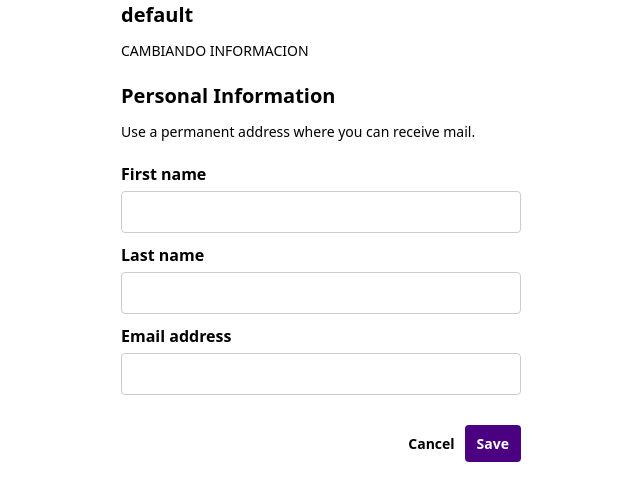
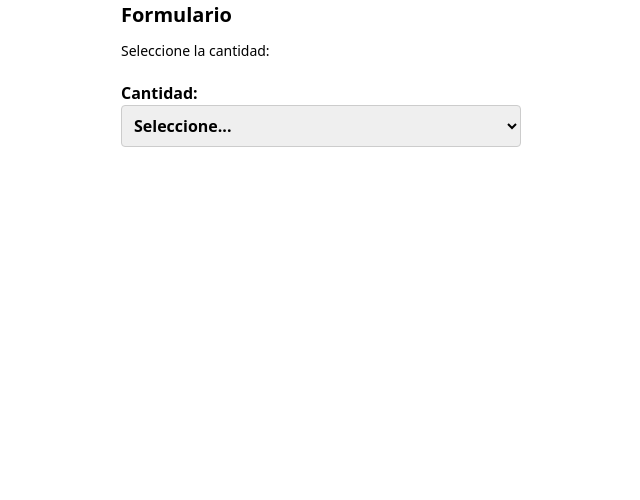
Before and after one commit to joseandresgavilanes/MicroFrontend-Practice, a Next.js app: page / in a window 1280 px wide. Shown: the top 500 px of the page, without its empty margins (319-959 px from the left). Built offline with nearby package versions, Linux system fonts and the light colour scheme.

Commit message:
creating forms that are required for the mvp presentation and demostration

```diff
--- a/next.config.js
+++ b/next.config.js
@@ -37,6 +37,9 @@ const nextConfig = {
         remotes: remotes(options.isServer),
         exposes: {
           "./form": "./src/components/Form.tsx",
+          "./selectQuantity": "./src/components/SelectQuantity.tsx",
+          "./selectCategory": "./src/components/SelectCategory.tsx",
+          "./askProducts": "./src/components/AskProduct.tsx",
         },
         extraOptions: {
           exposePages: true,
--- /dev/null
+++ b/src/components/AskProduct.tsx
@@ -0,0 +1,86 @@
+import React, { useState } from 'react';
+
+
+const styles = {
+    formContainer: {
+      maxWidth: "400px",
+      margin: "0 auto",
+    },
+    heading: {
+      fontSize: "20px",
+      fontWeight: "bold",
+      marginBottom: "10px",
+    },
+    subheading: {
+      fontSize: "14px",
+      marginBottom: "20px",
+    },
+    label: {
+      display: "block",
+      marginBottom: "5px",
+      fontWeight: "bold",
+    },
+    input: {
+      width: "100%",
+      padding: "8px",
+      borderRadius: "4px",
+      border: "1px solid #ccc",
+      marginBottom: "10px",
+    },
+    error: {
+      color: "red",
+      marginBottom: "10px",
+    },
+    buttonContainer: {
+      display: "flex",
+      justifyContent: "flex-end",
+      marginTop: "20px",
+    },
+    cancelButton: {
+      fontSize: "14px",
+      fontWeight: "bold",
+      marginRight: "10px",
+    },
+    saveButton: {
+      fontSize: "14px",
+      fontWeight: "bold",
+      backgroundColor: "indigo",
+      color: "white",
+      border: "none",
+      padding: "8px 12px",
+      borderRadius: "4px",
+      cursor: "pointer",
+    },
+    successMessage: {
+      color: "green",
+      marginTop: "10px",
+    },
+  };
+
+const AskProduct = () => {
+  const [isChecked, setIsChecked] = useState(false);
+
+  const handleCheckboxChange = () => {
+    setIsChecked(!isChecked);
+  };
+
+  return (
+    <div style={styles.formContainer}>
+      <h2 style={styles.heading}>Formulario</h2>
+      <div style={styles.subheading}>Selecciona un producto:</div>
+      <label style={styles.label}>
+        <input
+          type="checkbox"
+          checked={isChecked}
+          onChange={handleCheckboxChange}
+        />
+        Existen productos para entregar?
+      </label>
+      <div style={styles.successMessage}>
+        {isChecked && "Existen productos para entregar"}
+      </div>
+    </div>
+  );
+};
+
+export default AskProduct;
--- a/src/components/Button.jsx
+++ /dev/null
@@ -1,9 +0,0 @@
-import React from 'react'
-
-const Button = () => {
-  return (
-    <div>Button</div>
-  )
-}
-
-export default Button
--- /dev/null
+++ b/src/components/SelectCategory.tsx
@@ -0,0 +1,94 @@
+import React, { useState } from 'react'
+
+
+const styles = {
+    formContainer: {
+      maxWidth: "400px",
+      margin: "0 auto",
+    },
+    heading: {
+      fontSize: "20px",
+      fontWeight: "bold",
+      marginBottom: "10px",
+    },
+    subheading: {
+      fontSize: "14px",
+      marginBottom: "20px",
+    },
+    label: {
+      display: "block",
+      marginBottom: "5px",
+      fontWeight: "bold",
+    },
+    input: {
+      width: "100%",
+      padding: "8px",
+      borderRadius: "4px",
+      border: "1px solid #ccc",
+      marginBottom: "10px",
+    },
+    error: {
+      color: "red",
+      marginBottom: "10px",
+    },
+    buttonContainer: {
+      display: "flex",
+      justifyContent: "flex-end",
+      marginTop: "20px",
+    },
+    cancelButton: {
+      fontSize: "14px",
+      fontWeight: "bold",
+      marginRight: "10px",
+    },
+    saveButton: {
+      fontSize: "14px",
+      fontWeight: "bold",
+      backgroundColor: "indigo",
+      color: "white",
+      border: "none",
+      padding: "8px 12px",
+      borderRadius: "4px",
+      cursor: "pointer",
+    },
+    successMessage: {
+      color: "green",
+      marginTop: "10px",
+    },
+  };
+
+
+const SelectCategory = () => {
+    const [selectedQuantity, setSelectedQuantity] = useState('');
+
+  const handleQuantityChange = (event) => {
+    setSelectedQuantity(event.target.value);
+  };
+
+  return (
+    <div style={styles.formContainer}>
+      <h2 style={styles.heading}>Formulario</h2>
+      <div style={styles.subheading}>Seleccione la categoria:</div>
+      <label style={styles.label}>
+        Categoria:
+        <select
+          value={selectedQuantity}
+          onChange={handleQuantityChange}
+          style={styles.input}
+        >
+          <option value="">Seleccione...</option>
+          <option value="Tecnologia">Tecnologia</option>
+          <option value="Vestimenta">Vestimenta</option>
+          <option value="Medicamento">Medicamento</option>
+        </select>
+      </label>
+      {selectedQuantity && (
+        <div style={styles.successMessage}>
+          Se ha seleccionado la categoria: {selectedQuantity}
+        </div>
+      )}
+    </div>
+  );
+}
+
+export default SelectCategory
--- /dev/null
+++ b/src/components/SelectQuantity.tsx
@@ -0,0 +1,94 @@
+import React, { useState } from 'react';
+
+
+const styles = {
+    formContainer: {
+      maxWidth: "400px",
+      margin: "0 auto",
+    },
+    heading: {
+      fontSize: "20px",
+      fontWeight: "bold",
+      marginBottom: "10px",
+    },
+    subheading: {
+      fontSize: "14px",
+      marginBottom: "20px",
+    },
+    label: {
+      display: "block",
+      marginBottom: "5px",
+      fontWeight: "bold",
+    },
+    input: {
+      width: "100%",
+      padding: "8px",
+      borderRadius: "4px",
+      border: "1px solid #ccc",
+      marginBottom: "10px",
+    },
+    error: {
+      color: "red",
+      marginBottom: "10px",
+    },
+    buttonContainer: {
+      display: "flex",
+      justifyContent: "flex-end",
+      marginTop: "20px",
+    },
+    cancelButton: {
+      fontSize: "14px",
+      fontWeight: "bold",
+      marginRight: "10px",
+    },
+    saveButton: {
+      fontSize: "14px",
+      fontWeight: "bold",
+      backgroundColor: "indigo",
+      color: "white",
+      border: "none",
+      padding: "8px 12px",
+      borderRadius: "4px",
+      cursor: "pointer",
+    },
+    successMessage: {
+      color: "green",
+      marginTop: "10px",
+    },
+  };
+
+
+const SelectQuantity = () => {
+  const [selectedQuantity, setSelectedQuantity] = useState('');
+
+  const handleQuantityChange = (event) => {
+    setSelectedQuantity(event.target.value);
+  };
+
+  return (
+    <div style={styles.formContainer}>
+      <h2 style={styles.heading}>Formulario</h2>
+      <div style={styles.subheading}>Seleccione la cantidad:</div>
+      <label style={styles.label}>
+        Cantidad:
+        <select
+          value={selectedQuantity}
+          onChange={handleQuantityChange}
+          style={styles.input}
+        >
+          <option value="">Seleccione...</option>
+          <option value="10">10</option>
+          <option value="30">30</option>
+          <option value="50">50</option>
+        </select>
+      </label>
+      {selectedQuantity && (
+        <div style={styles.successMessage}>
+          Se ha seleccionado la cantidad: {selectedQuantity}
+        </div>
+      )}
+    </div>
+  );
+};
+
+export default SelectQuantity;
--- a/src/pages/index.tsx
+++ b/src/pages/index.tsx
@@ -1,11 +1,13 @@
 import Image from 'next/image'
 import { Inter } from 'next/font/google'
 import Form from '@/components/Form'
+import AskProduct from '@/components/AskProduct'
+import SelectQuantity from '@/components/SelectQuantity'
 
 const inter = Inter({ subsets: ['latin'] })
 
 export default function Home() {
   return (
-    <Form/>
+    <SelectQuantity/>
   )
 }
```
Also changed, not shown: src/components/MicroFrontendGeneric.tsx (deleted).
